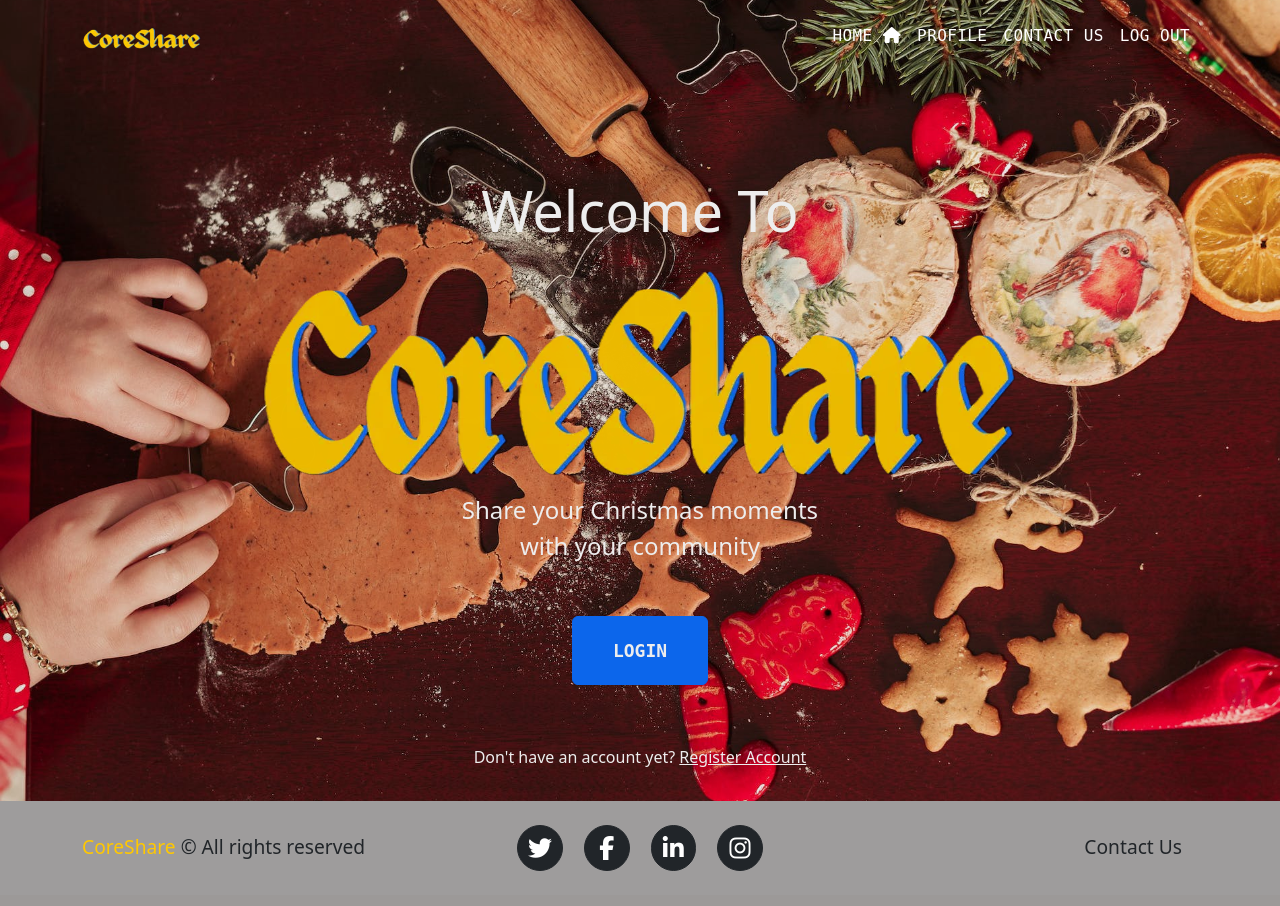
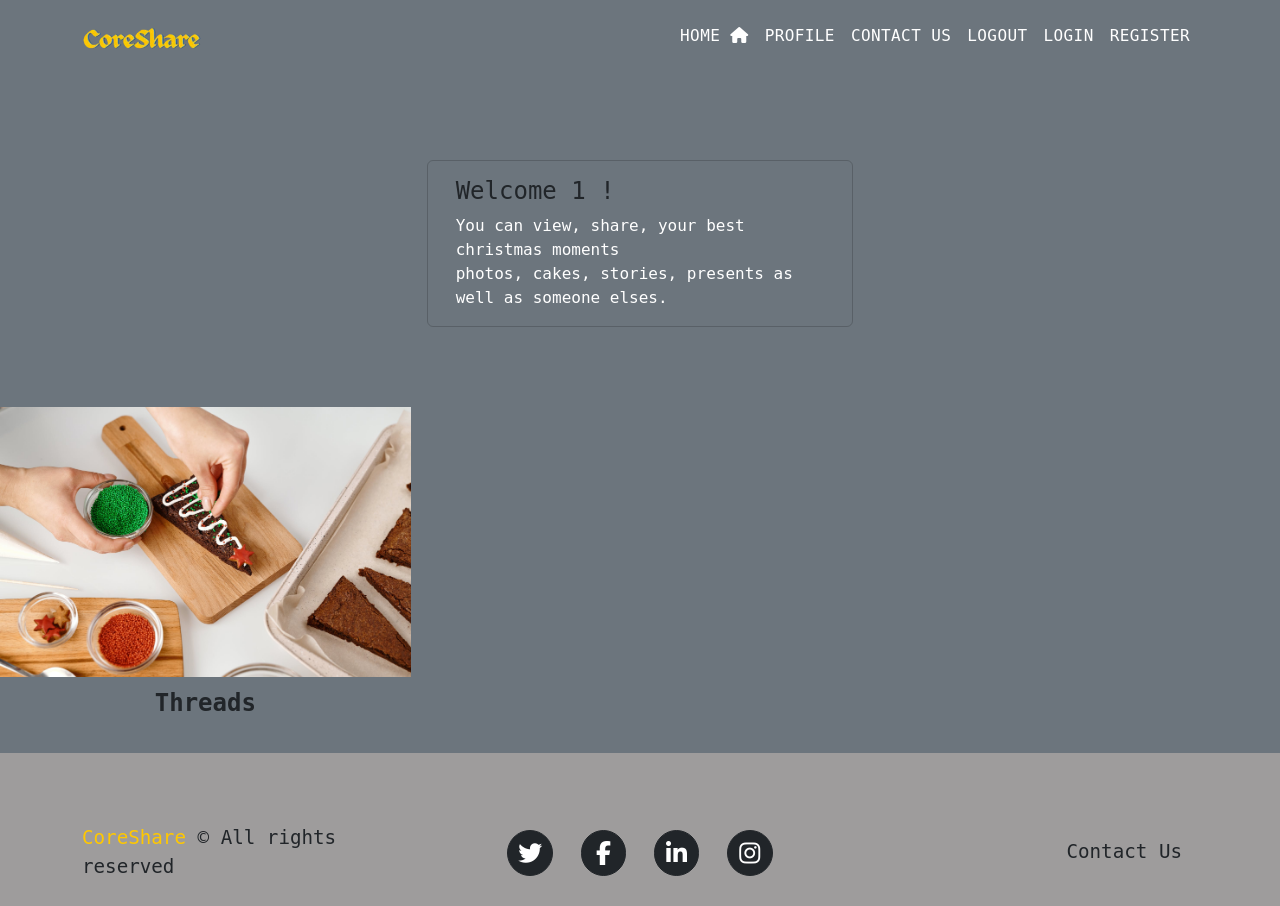
Before and after one commit to Esmael-Pinho/Third-Milestone-Project, a Flask app: page / in a window 1280 px wide. Before the commit the page ends 871 px from the top, so only its background shows below. Run offline with Flask 2, Linux system fonts and the light colour scheme; the visitor is signed in with stand-in values (Sample User, id 1); some libraries are stand-ins or nearby versions.

Commit message:
created index.html as the dashboard, added css code for it.

```diff
--- a/coreshare/routes.py
+++ b/coreshare/routes.py
@@ -7,7 +7,7 @@ from coreshare.model import User
 
 @app.route("/")
 def home():
-    return render_template("base.html")
+    return render_template("index.html")
 
 
 @app.route("/register", methods=["GET", "POST"])
@@ -37,7 +37,7 @@ def register():
         # put the new user into 'session' mode / active
         session["user"] = request.form.get("user_name").lower()
         flash("Registration Successful!")
-        return redirect(url_for(""))
+        return redirect(url_for("login"))
 
     return render_template("register.html")
 
@@ -58,7 +58,7 @@ def login():
                 flash("Welcome, {}".format(
                     request.form.get("user_name")))
                 return redirect(url_for(
-                    ""))
+                    "index"))
             else:
                 # not password match
                 flash("Incorrect Username and/or Password")
--- a/coreshare/static/css/style.css
+++ b/coreshare/static/css/style.css
@@ -35,6 +35,7 @@ html {
 body {
   position: relative;
   background-color: var(--grey);
+  font-family: "Ubuntu", 'Oswald', monospace;
 }
 
 
@@ -50,7 +51,6 @@ body {
 .navbar-toggler {
     padding: 0.75rem;
     font-size: 0.75rem;
-    font-family: "Ubuntu", 'Oswald', monospace;
     text-transform: uppercase;
     font-weight: bold;
 }
@@ -64,7 +64,6 @@ body {
 .navbar-nav {
     .nav-item {
         .nav-link {
-          font-family: "Ubuntu", 'Oswald', monospace;
             font-size: 1rem;
             color: var(--white);
             letter-spacing: 0.0252em;
@@ -133,7 +132,7 @@ header p{
 /* Button */
 .btn-xl {
   padding: 1.25rem 2.5rem;
-  font-family: "Ubuntu", 'Oswald', monospace;
+  font-family: "Oswald", 'Ubuntu', monospace;
   font-size: 1.125rem;
   font-weight: bold;
 }
@@ -210,15 +209,82 @@ header p{
   border-radius: 15px;
 }
 
+.index-cont {
+  height: 100vh;
+  overflow-x: hidden;
+}
+.dash-section {
+  padding-top: 8rem;
+}
+.welcome-msg {
+  margin-top: .5rem;
+  margin-bottom: 2rem;
+}
+
+#dashboard .dashboard-item {
+  max-width: 26rem;
+  margin-left: auto;
+  margin-right: auto;
+}
+#dashboard .dashboard-item .dashboard-link {
+  position: relative;
+  display: block;
+  margin: 0 auto;
+}
+#dashboard .dashboard-item .dashboard-link .dashboard-hover {
+  display: flex;
+  position: absolute;
+  width: 100%;
+  height: 100%;
+  background: rgba(255, 200, 0, 0.9);
+  align-items: center;
+  justify-content: center;
+  opacity: 0;
+  transition: opacity ease-in-out 0.25s;
+}
+#dashboard .dashboard-item .dashboard-link .dashboard-hover .dashboard-hover-content {
+  font-size: 1.25rem;
+  color: white;
+}
+#dashboard .dashboard-item .dashboard-link:hover .dashboard-hover {
+  opacity: 1;
+}
+#dashboard .dashboard-item .dashboard-caption {
+  padding: .5rem;
+  text-align: center;
+}
+#dashboard .dashboard-item .dashboard-caption .dashboard-caption-heading {
+  font-size: 1.5rem;
+  font-weight: 700;
+  margin-bottom: 0;
+}
+
+.welcome-msg {
+  background-color: transparent;
+}
 
 
-/* Media screen width equal to or greater than the large breakpoint */
+/* Media screen width equal to or greater than the xx-large breakpoint */
+@media (min-width: 1400px) {
+
+}
+
+/* Media screen width equal to or greater than the x-large breakpoint */
 @media (min-width: 1200px) {
 
 }
 
-@media (max-width: 990px) {
-  section {
-    padding: 9rem 0;
-  }
+/* Media screen width equal to or greater than the large breakpoint */
+@media (min-width: 992px) {
+
 }
+
+/* Media screen width equal to or greater than the medium breakpoint */
+@media (min-width: 768px) {
+
+}
+
+/* Media screen width equal to or greater than the small breakpoint */
+@media (min-width: 576px) {
+
+}
--- a/coreshare/templates/base.html
+++ b/coreshare/templates/base.html
@@ -25,24 +25,24 @@
         <!-- Navigation-->
         <nav class="navbar navbar-expand-lg navbar-dark fixed-top" id="introNav">
             <div class="container">
-                {% if session.user %}
+
                     <a class="navbar-brand" href=""><img src="../static/images/nav-logo.webp" alt="CoreShare Logo" /></a>
-                {% endif %}
+
                 <button class="navbar-toggler" type="button" data-bs-toggle="collapse" data-bs-target="#navbarResponsive" aria-controls="navbarResponsive" aria-expanded="false" aria-label="Toggle navigation">
                     Menu
                     <i class="fas fa-bars ms-1"></i>
                 </button>
                 <div class="collapse navbar-collapse" id="navbarResponsive">
                     <ul class="navbar-nav text-uppercase ms-auto py-4 py-lg-0">
-                        {% if session.user %}
+
                             <li class="nav-item"><a class="nav-link" href="">Home <i class="fas fa-home"></i></a></li>
                             <li class="nav-item"><a class="nav-link" href="">Profile</a></li>
                             <li class="nav-item"><a class="nav-link" href="">Contact Us</a></li>
-                            <li class="nav-item"><a class="nav-link" href="">Log out</a></li>
-                        {% else %}
+                            <li class="nav-item"><a class="nav-link" href="">Logout</a></li>
+
                         <li class="nav-item"><a class="nav-link" href="{{ url_for('login') }}">Login</a></li>
                         <li class="nav-item"><a class="nav-link" href="{{ url_for('register') }}">Register</a></li>
-                        {% endif %}
+
                     </ul>
                 </div>
             </div>
@@ -74,7 +74,7 @@
         </main>
 
         <!-- Footer -->
-        {% if session.user %}
+
         <footer class="footer py-4">
             <div class="container">
                 <div class="row align-items-center sticky-bottom">
@@ -103,7 +103,7 @@
                 </div>
             </div>
         </footer>
-        {% endif %}
+
         <!-- Bootstrap Script -->
         <script src="https://cdn.jsdelivr.net/npm/bootstrap@5.3.0-alpha3/dist/js/bootstrap.bundle.min.js" integrity="sha384-ENjdO4Dr2bkBIFxQpeoTz1HIcje39Wm4jDKdf19U8gI4ddQ3GYNS7NTKfAdVQSZe" crossorigin="anonymous"></script>
 
--- a/coreshare/templates/index.html
+++ b/coreshare/templates/index.html
@@ -1,7 +1,39 @@
 {% extends "base.html" %}
 {% block content %}
 
+    <div class="index-cont">
 
+        <section class="dash-section bg-secondary" id="dashboard">
+            <div class="row justify-content-md-center mess-1">
+                <div class="card col-sm-12 col-md-7 col-lg-4 welcome-msg">
+                    <div class="card-body">
+                        <h4 class="card-title">Welcome {{ session['user'] }} !</h4>
+                        <p class="card-text">You can view, share, your best christmas moments<br>
+                            photos, cakes, stories, presents as well as someone elses.</p>
+                    </div>
+                </div>
+            </div>
+
+            <div class="dashboard">
+                <div class="row">
+                    <div class="col-lg-4 col-sm-6 mb-4">
+                        <!-- Dashboard posts-->
+                        <div class="dashboard-item">
+                            <a class="dashboard-link" data-bs-toggle="modal" href="#">
+                                <div class="dashboard-hover">
+                                    <div class="dashboard-hover-content"><i class="fas fa-plus fa-3x"></i></div>
+                                </div>
+                                <img class="img-fluid" src="../static/images/intro-img-1.jpg" alt="..." />
+                            </a>
+                            <div class="dashboard-caption">
+                                <div class="dashboard-caption-heading">Threads</div>
+                            </div>
+                        </div>
+                    </div>
+                </div>
+            </div>
+        </section>
+    </div>
 
 
 {% endblock %}
```
Also changed, not shown: coreshare/templates/contact.html (added, +7 -0 lines), coreshare/templates/profile.html (added, +7 -0 lines).
